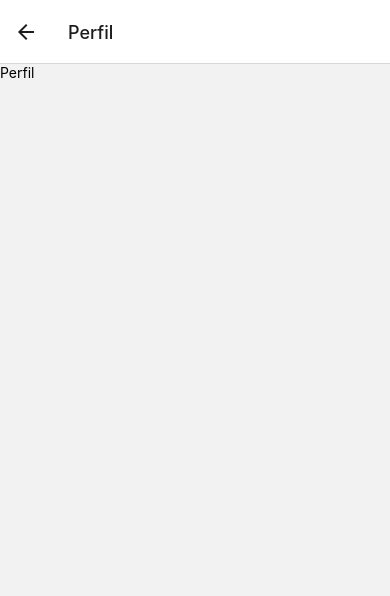
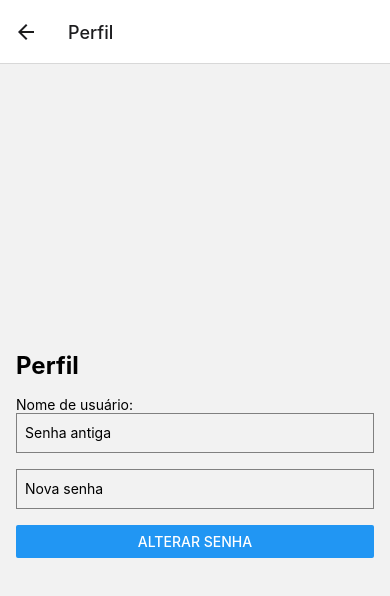
Before and after one commit to eugiomarques/NavegacaoTelas-ReactNative, a React Native app in the folder AppNavigation/: screen /Perfil in a window 390 px wide. Shown: the top 596 px of the page. Built offline with nearby package versions, Linux system fonts and the light colour scheme.

Commit message:
Página de Perfil - Troca de Senha

```diff
--- a/AppNavigation/package.json
+++ b/AppNavigation/package.json
@@ -20,6 +20,7 @@
     "react": "18.2.0",
     "react-dom": "18.2.0",
     "react-native": "0.73.6",
+    "react-native-image-picker": "^7.1.2",
     "react-native-safe-area-context": "4.8.2",
     "react-native-screens": "~3.29.0",
     "react-native-web": "~0.19.6"
--- a/AppNavigation/src/pages/Login/index.js
+++ b/AppNavigation/src/pages/Login/index.js
@@ -21,6 +21,7 @@ export default function Login({ navigation }) {
             const storedUser = users.find(user => user.username === username && user.password === password);
 
             if (storedUser) {
+                await AsyncStorage.setItem('currentUser', username);
                 Alert.alert('Login realizado com sucesso!');
                 navigation.navigate('Home');
             } else {
--- a/AppNavigation/src/pages/Perfil/index.js
+++ b/AppNavigation/src/pages/Perfil/index.js
@@ -1,10 +1,86 @@
-import React from "react";
-import {View, Text} from 'react-native'
+import React, { useState, useEffect } from "react";
+import { View, Text, TextInput, Button, StyleSheet } from 'react-native';
+import AsyncStorage from '@react-native-async-storage/async-storage';
 
-export default function Perfil(){
-    return(
-    <View>
-        <Text>Perfil</Text>
-    </View>
-    )
+export default function Perfil() {
+    const [username, setUsername] = useState('');
+    const [oldPassword, setOldPassword] = useState('');
+    const [newPassword, setNewPassword] = useState('');
+
+    useEffect(() => {
+        const getUsername = async () => {
+            const storedUsername = await AsyncStorage.getItem('currentUser');
+            setUsername(storedUsername);
+        };
+
+        getUsername();
+    }, []);
+
+    const handleChangePassword = async () => {
+        if (!oldPassword || !newPassword) {
+            alert('Por favor, insira a senha antiga e a nova senha.');
+            return;
+        }
+
+        try {
+            const usersJSON = await AsyncStorage.getItem('users');
+            let users = [];
+            if (usersJSON !== null) {
+                users = JSON.parse(usersJSON);
+            }
+            const storedUser = users.find(user => user.username === username);
+
+            if (storedUser && storedUser.password === oldPassword) {
+                storedUser.password = newPassword;
+                await AsyncStorage.setItem('users', JSON.stringify(users));
+                alert('Senha alterada com sucesso!');
+            } else {
+                alert('Senha antiga incorreta.');
+            }
+        } catch (error) {
+            alert('Erro ao alterar a senha.');
+        }
+    };
+
+    return (
+        <View style={styles.container}>
+            <Text style={styles.title}>Perfil</Text>
+            <Text>Nome de usuário: {username}</Text>
+            <TextInput
+                style={styles.input}
+                placeholder="Senha antiga"
+                value={oldPassword}
+                onChangeText={setOldPassword}
+                secureTextEntry
+            />
+            <TextInput
+                style={styles.input}
+                placeholder="Nova senha"
+                value={newPassword}
+                onChangeText={setNewPassword}
+                secureTextEntry
+            />
+            <Button title="Alterar senha" onPress={handleChangePassword} />
+        </View>
+    );
 }
+
+const styles = StyleSheet.create({
+    container: {
+        flex: 1,
+        justifyContent: 'center',
+        padding: 16,
+    },
+    title: {
+        fontSize: 24,
+        fontWeight: 'bold',
+        marginBottom: 16,
+    },
+    input: {
+        height: 40,
+        borderColor: 'gray',
+        borderWidth: 1,
+        marginBottom: 16,
+        paddingLeft: 8,
+    },
+});
```
Also changed, not shown: 1 other file (tests, documents, lock files or other folders).
